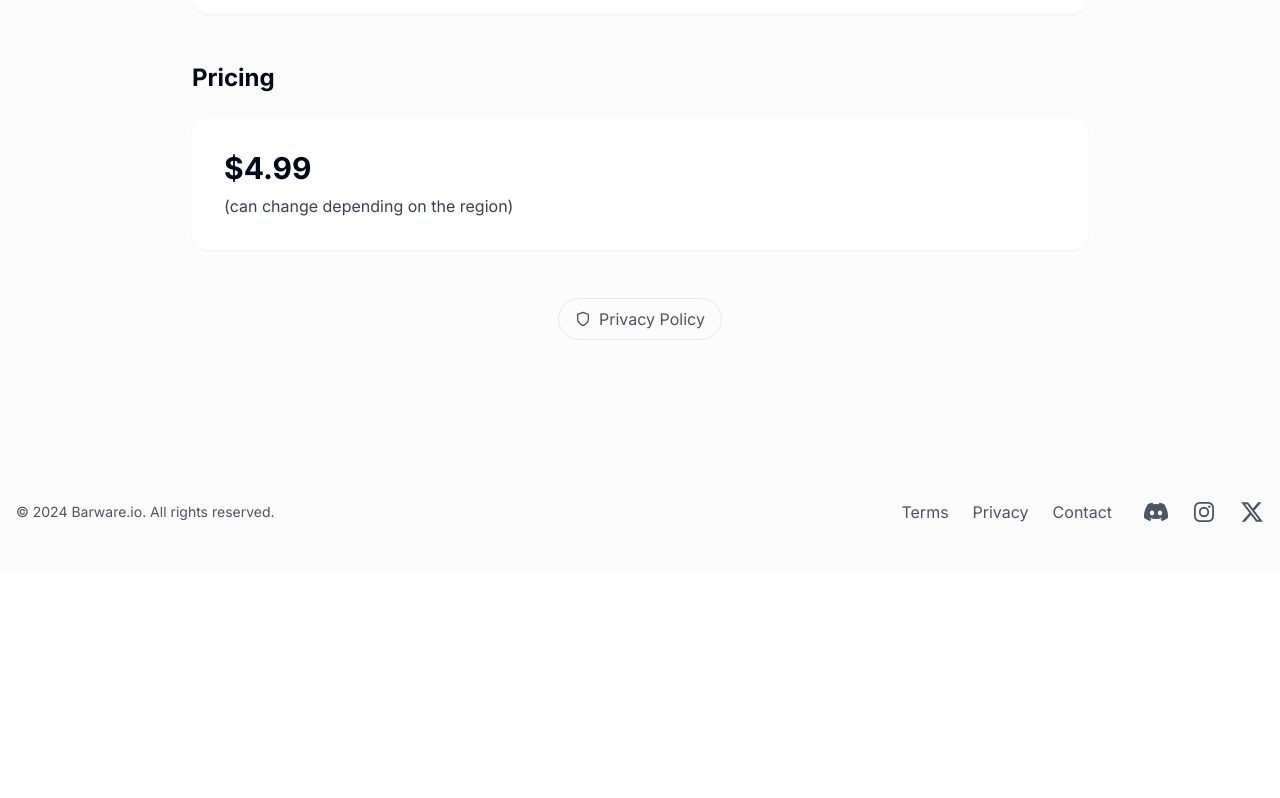
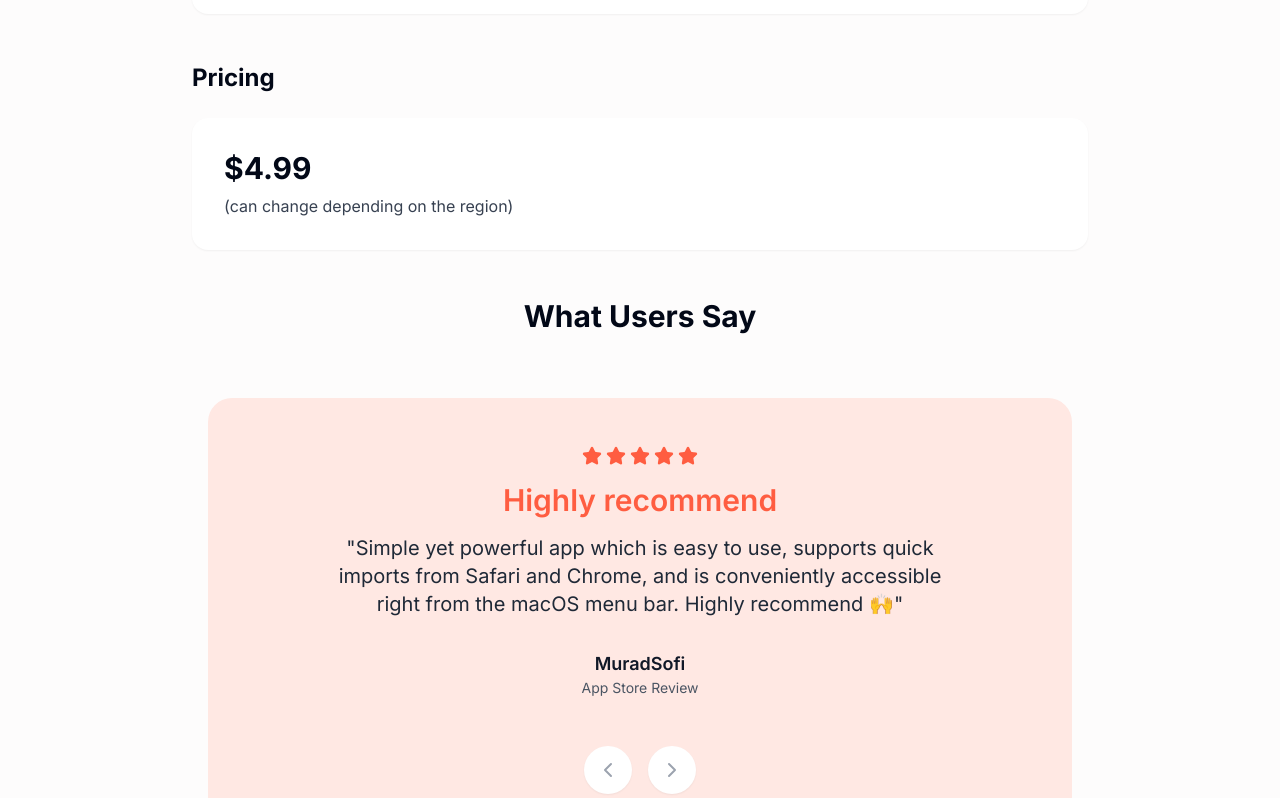
Before and after one commit to barware-io/barware.io, a Next.js app: page /apps/barmarks in a window 1280 px wide. Shown: the part 1082-1880 px from the top of the page. Before the commit the page ends 1654 px from the top, so only its background shows below. Built offline with nearby package versions, Linux system fonts and the light colour scheme.

Commit message:
Add testimonials section

```diff
--- /dev/null
+++ b/app/apps/[slug]/TestimonialsCarousel.tsx
@@ -0,0 +1,73 @@
+"use client"
+
+import { ChevronLeft, ChevronRight, Star } from "lucide-react"
+import useEmblaCarousel from 'embla-carousel-react'
+import { useCallback } from 'react'
+import { Testimonial } from "@/types"
+
+export function TestimonialsCarousel({ testimonials }: { testimonials: Testimonial[] }) {
+  const [emblaRef, emblaApi] = useEmblaCarousel({ loop: true })
+
+  const scrollPrev = useCallback(() => {
+    if (emblaApi) emblaApi.scrollPrev()
+  }, [emblaApi])
+
+  const scrollNext = useCallback(() => {
+    if (emblaApi) emblaApi.scrollNext()
+  }, [emblaApi])
+
+  return (
+    <div className="relative max-w-4xl mx-auto">
+      <div className="overflow-hidden" ref={emblaRef}>
+        <div className="flex">
+          {testimonials.map((testimonial, index) => (
+            <div
+              key={index}
+              className="flex-[0_0_100%] min-w-0"
+            >
+              <div className="px-8 md:px-16 text-center">
+                <div className="flex justify-center gap-1 mb-4">
+                  {[...Array(testimonial.rating)].map((_, i) => (
+                    <Star key={i} className="w-5 h-5 fill-[#FF5D41] text-[#FF5D41]" />
+                  ))}
+                </div>
+                <h3 className="text-2xl md:text-3xl font-semibold text-[#FF5D41] mb-4">
+                  {testimonial.header}
+                </h3>
+                <p className="text-lg md:text-xl text-gray-800 mb-8 font-normal leading-relaxed">
+                  "{testimonial.content}"
+                </p>
+                <div className="flex flex-col items-center gap-3">
+                  <div>
+                    <p className="font-semibold text-lg text-gray-900">
+                      {testimonial.author}
+                    </p>
+                    <p className="text-sm text-gray-600">
+                      {testimonial.source}
+                    </p>
+                  </div>
+                </div>
+              </div>
+            </div>
+          ))}
+        </div>
+      </div>
+
+      <div className="flex justify-center gap-4 mt-12">
+        <button
+          className="w-12 h-12 rounded-full bg-white flex items-center justify-center hover:bg-[#FF5D41] hover:text-white transition-all group shadow-sm"
+          onClick={scrollPrev}
+        >
+          <ChevronLeft className="w-6 h-6 text-gray-400 group-hover:text-white transition-colors" />
+        </button>
+
+        <button
+          className="w-12 h-12 rounded-full bg-white flex items-center justify-center hover:bg-[#FF5D41] hover:text-white transition-all group shadow-sm"
+          onClick={scrollNext}
+        >
+          <ChevronRight className="w-6 h-6 text-gray-400 group-hover:text-white transition-colors" />
+        </button>
+      </div>
+    </div>
+  )
+}
--- a/app/apps/[slug]/page.tsx
+++ b/app/apps/[slug]/page.tsx
@@ -5,6 +5,7 @@ import Image from 'next/image'
 import { Button } from "@/components/ui/button"
 import { Download } from "lucide-react"
 import Link from 'next/link'
+import { TestimonialsCarousel } from './TestimonialsCarousel'
 
 type Props = {
   params: { slug: string }
@@ -119,6 +120,7 @@ export default function AppPage({ params }: Props) {
           </div>
         </section>
 
+        {/* Pricing Section */}
         {app.pricing && (
           <section className="mb-12">
             <h2 className="text-2xl font-bold mb-6">Pricing</h2>
@@ -136,6 +138,19 @@ export default function AppPage({ params }: Props) {
           </section>
         )}
 
+        {/* Testimonials Section */}
+        {app.testimonials && app.testimonials.length > 0 && (
+          <section className="mb-12">
+            <div className="container mx-auto px-4">
+              <h2 className="text-3xl font-bold text-center mb-16">What Users Say</h2>
+              <div className="bg-[#FFE8E3] rounded-3xl p-8 md:p-12">
+                <TestimonialsCarousel testimonials={app.testimonials} />
+              </div>
+            </div>
+          </section>
+        )}
+
+        {/* Privacy Policy Link Section */}
         <section className="mb-12">
           <div className="flex justify-center">
             <Link
--- a/data/apps.ts
+++ b/data/apps.ts
@@ -62,7 +62,44 @@ export const apps: AppType[] = [
                     ]
                 }
             ]
-        }
+        },
+        testimonials: [
+            {
+                content: "Simple yet powerful app which is easy to use, supports quick imports from Safari and Chrome, and is conveniently accessible right from the macOS menu bar. Highly recommend 🙌",
+                author: "MuradSofi",
+                rating: 5,
+                header: "Highly recommend",
+                source: "App Store Review"
+            },
+            {
+                content: "The app is fantastic! So many little features that are really well thought out... Categories and colors for clarity, a dark mode. Great! I love it!",
+                author: "webwrk",
+                rating: 5,
+                header: "The app you didn't know you needed",
+                source: "App Store Review"
+            },
+            {
+                content: "It's best bookmarks app I have ever seen.",
+                author: "FiruzcanHaciyev",
+                rating: 5,
+                header: "Awesome",
+                source: "App Store Review"
+            },
+            {
+                content: "Great app for organizing bookmarks! The clean UI and quick navigation make it efficient.",
+                author: "h.gerayzade",
+                rating: 5,
+                header: "Great!",
+                source: "App Store Review"
+            },
+            {
+                content: "Links that I use constantly I store here. Such a useful app.",
+                author: "BladeRoll",
+                rating: 5,
+                header: "Simple, yet much needed!",
+                source: "App Store Review"
+            }
+        ],
     },
     {
         name: "CatBar",
@@ -102,6 +139,7 @@ export const apps: AppType[] = [
             price: "Free",
             type: "one-time"
         },
+        testimonials: [],
         privacyPolicy: {
             lastUpdated: "Dec 20, 2024",
             sections: [
@@ -167,6 +205,7 @@ export const apps: AppType[] = [
             price: "TBD",
             type: "one-time"
         },
+        testimonials: [],
         privacyPolicy: {
             lastUpdated: "Dec 20, 2024",
             sections: [
@@ -225,6 +264,7 @@ export const apps: AppType[] = [
             price: "TBD",
             type: "one-time"
         },
+        testimonials: [],
         privacyPolicy: {
             lastUpdated: "Dec 20, 2024",
             sections: [
--- a/package.json
+++ b/package.json
@@ -14,6 +14,7 @@
     "@radix-ui/react-slot": "^1.1.0",
     "class-variance-authority": "^0.7.1",
     "clsx": "^2.1.1",
+    "embla-carousel-react": "^8.5.1",
     "framer-motion": "^11.15.0",
     "lucide-react": "^0.468.0",
     "next": "14.2.16",
```
Also changed, not shown: types/index.ts (+9 -0 lines), 1 other file (tests, documents, lock files or other folders).
